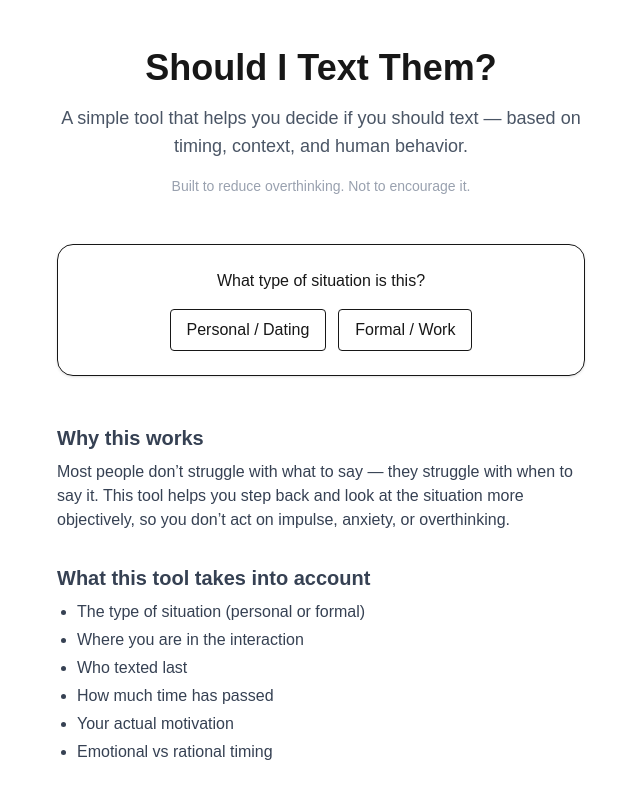
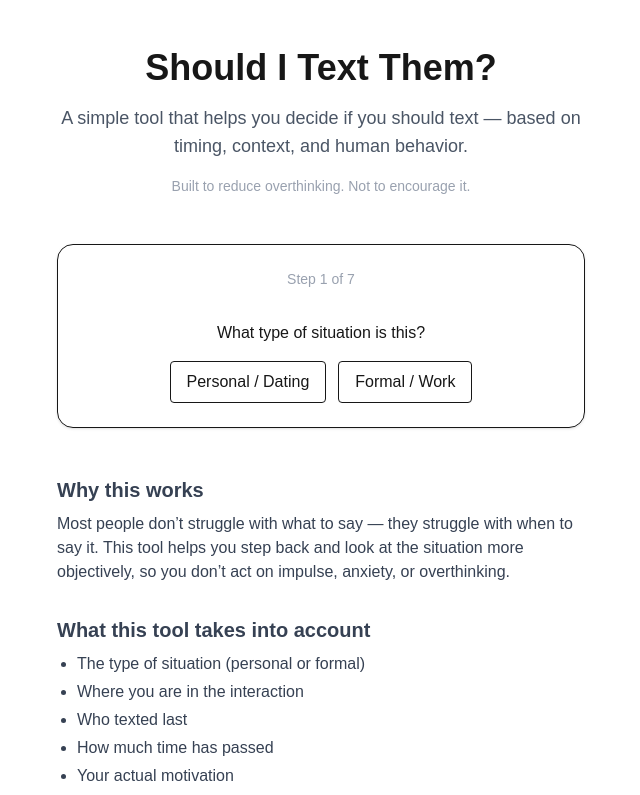
Before and after one commit to bosmeel/shouldido, a Next.js app: page / in a window 1280 px wide. Shown: the top 795 px of the page, without its empty margins (319-959 px from the left). Built offline with nearby package versions, Linux system fonts and the light colour scheme.

Commit message:
add progress UX

```diff
--- a/app/components/DecisionTool.tsx
+++ b/app/components/DecisionTool.tsx
@@ -26,17 +26,19 @@ export default function DecisionTool() {
     setVibe(null);
   }
 
+  const stepsOrder = ["context","stage","last","delay","timing","intent","vibe","result"];
+  const currentStepIndex = stepsOrder.indexOf(step) + 1;
+  const totalSteps = context === "formal" ? 5 : 7;
+
   function getResult() {
 
-    // 🔵 FORMAL FLOW
     if (context === "formal") {
-
       if (intent === "uncertain") {
         return {
           label: "WAIT",
           color: "text-orange-500",
           msg: "Uncertainty is not a reason to act.",
-          sub: "Wait and follow up later with clarity.",
+          sub: "Wait and follow up later.",
           text: null,
         };
       }
@@ -59,8 +61,6 @@ export default function DecisionTool() {
         text: "Hi, just checking in regarding my previous message.",
       };
     }
-
-    // 🔴 RELATIONAL FLOW
 
     if (timing === "night" && intent !== "practical") {
       return {
@@ -143,9 +143,14 @@ export default function DecisionTool() {
   );
 
   return (
-    <div className="space-y-6">
+    <div className="space-y-8">
 
-      {/* CONTEXT */}
+      {step !== "result" && (
+        <div className="text-center text-sm text-gray-400">
+          Step {currentStepIndex} of {totalSteps}
+        </div>
+      )}
+
       {step === "context" && (
         <div className="text-center space-y-4">
           <p>What type of situation is this?</p>
@@ -156,7 +161,6 @@ export default function DecisionTool() {
         </div>
       )}
 
-      {/* STAGE */}
       {step === "stage" && (
         <div className="text-center space-y-4">
           <p>What stage are you in?</p>
@@ -165,7 +169,6 @@ export default function DecisionTool() {
         </div>
       )}
 
-      {/* LAST */}
       {step === "last" && (
         <div className="text-center space-y-4">
           <p>Who texted last?</p>
@@ -174,7 +177,6 @@ export default function DecisionTool() {
         </div>
       )}
 
-      {/* DELAY */}
       {step === "delay" && (
         <div className="text-center space-y-4">
           <p>How long since the last message?</p>
@@ -184,7 +186,6 @@ export default function DecisionTool() {
         </div>
       )}
 
-      {/* TIMING */}
       {step === "timing" && (
         <div className="text-center space-y-4">
           <p>When are you about to send this?</p>
@@ -193,7 +194,6 @@ export default function DecisionTool() {
         </div>
       )}
 
-      {/* INTENT */}
       {step === "intent" && (
         <div className="text-center space-y-4">
           <p>Why do you want to text?</p>
@@ -217,7 +217,6 @@ export default function DecisionTool() {
         </div>
       )}
 
-      {/* VIBE */}
       {step === "vibe" && context === "relational" && (
         <div className="text-center space-y-4">
           <p>How was the vibe?</p>
@@ -227,7 +226,6 @@ export default function DecisionTool() {
         </div>
       )}
 
-      {/* RESULT */}
       {step === "result" && (
         <div className="text-center space-y-4 mt-6">
           <div className={`text-5xl font-bold ${result.color}`}>
```
